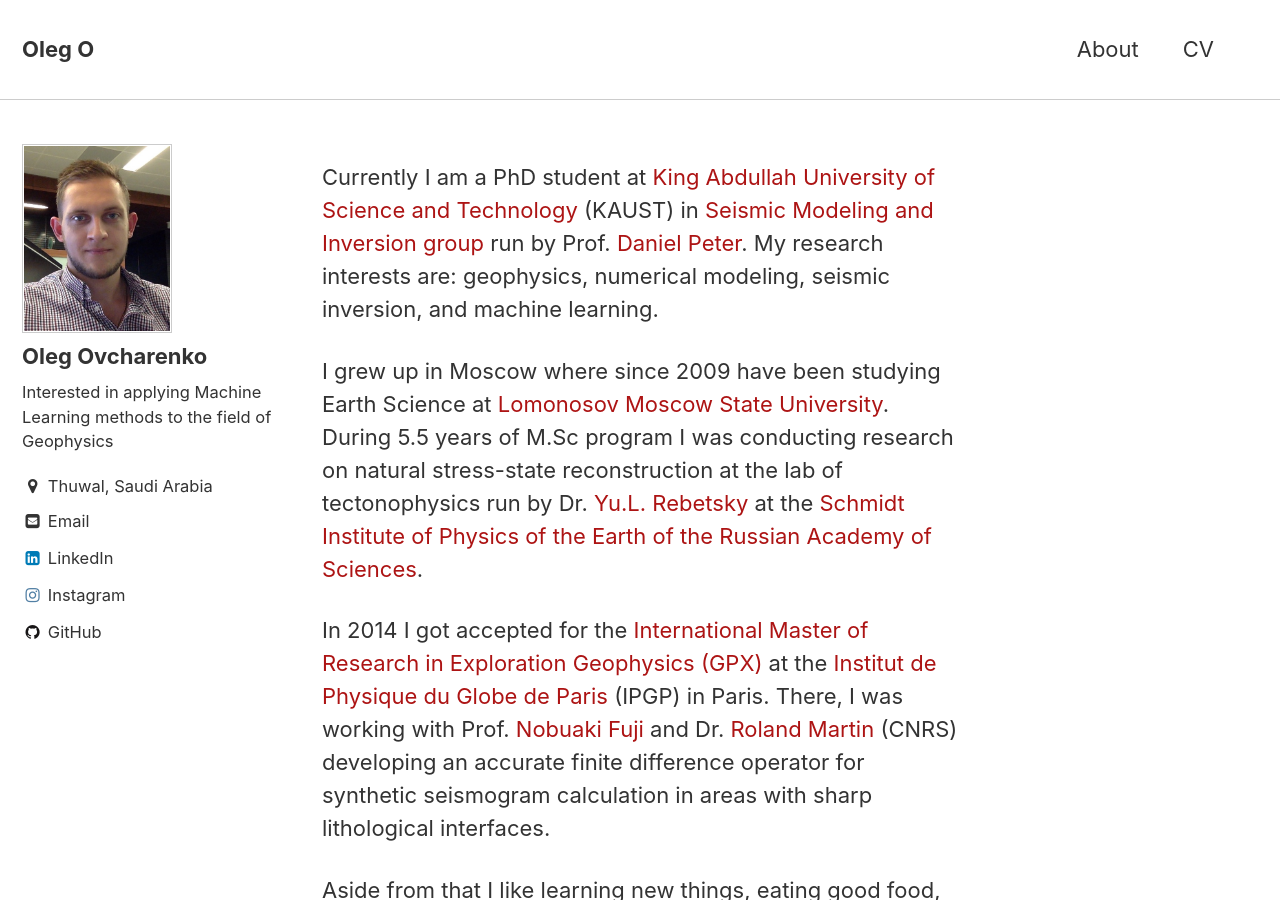
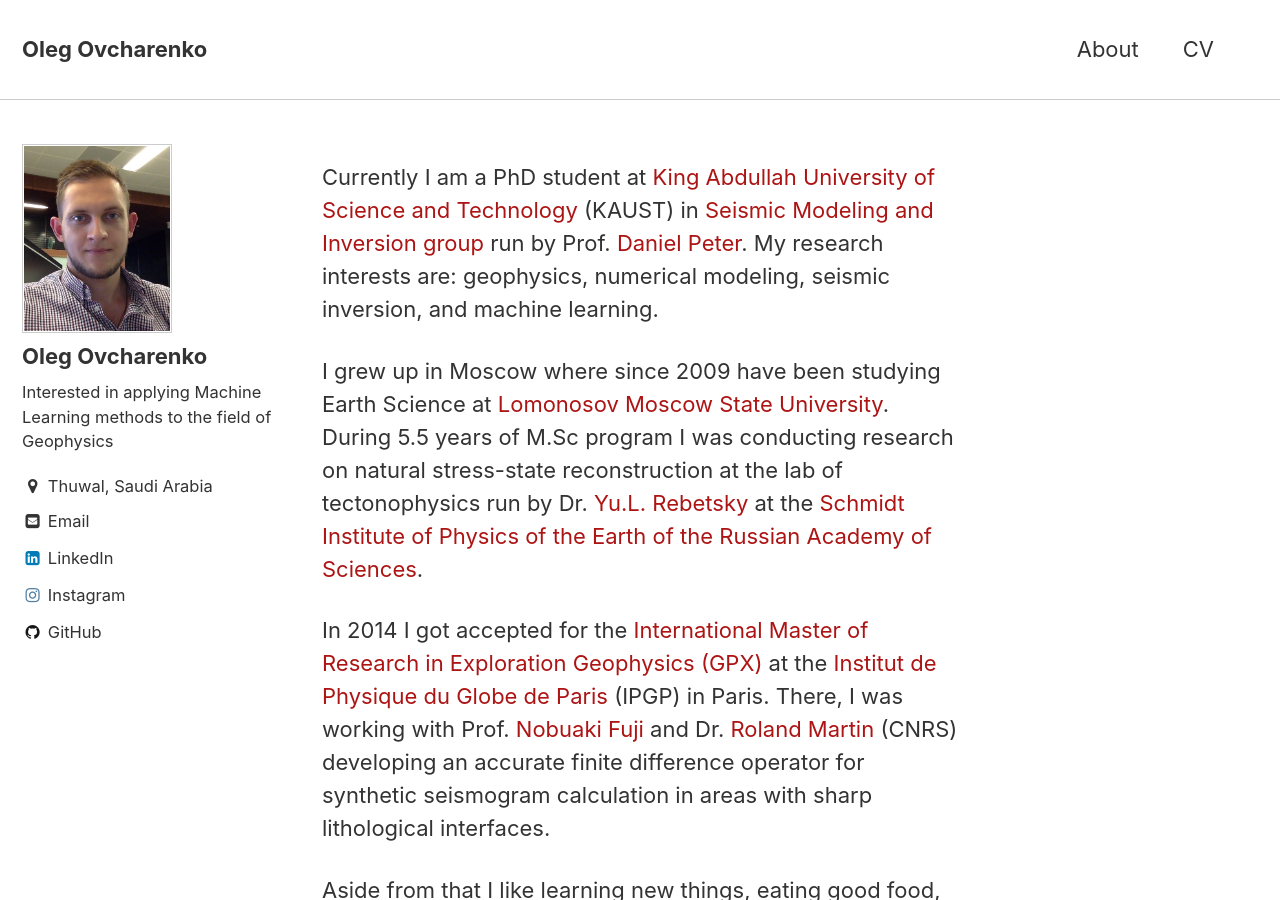
Before and after one commit to ovcharenkoo/ovcharenkoo.github.io, a Jekyll site: the page built from index.html, in a window 1280 px wide and 900 px high. Built offline with Jekyll 4.4.1, drawn with Linux system fonts in a browser that asks for light colours; the list of posts is cut into pages by our own code.

Commit message:
Minor fixes

```diff
--- a/_config.yml
+++ b/_config.yml
@@ -9,10 +9,10 @@
 
 # Site Settings
 locale                   : "en"
-title                    : "Oleg O"
+title                    : "Oleg Ovcharenko"
 title_separator          : "|"
 name                     : &name "Oleg Ovcharenko"
-description              : "This is personal website of Oleg Ovcharenko - PhD student in Computational Geophysics at KAUST"
+description              : "This is personal webspage of Oleg Ovcharenko - PhD student in Computational Geophysics at KAUST"
 url                      : "https://ovcharenkoo.github.io"
 baseurl                  : # the subpath of your site, e.g. "/blog"
 repository               : # GitHub username/repo-name e.g. "mmistakes/minimal-mistakes"
```
Also changed, not shown: README.md.
